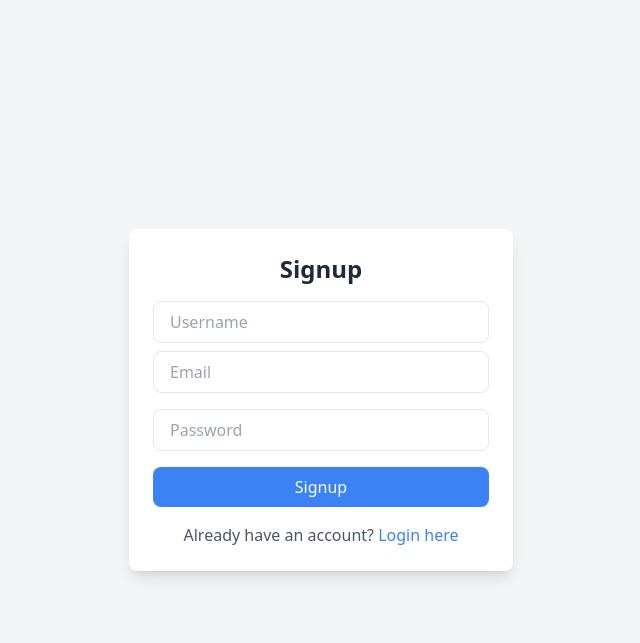
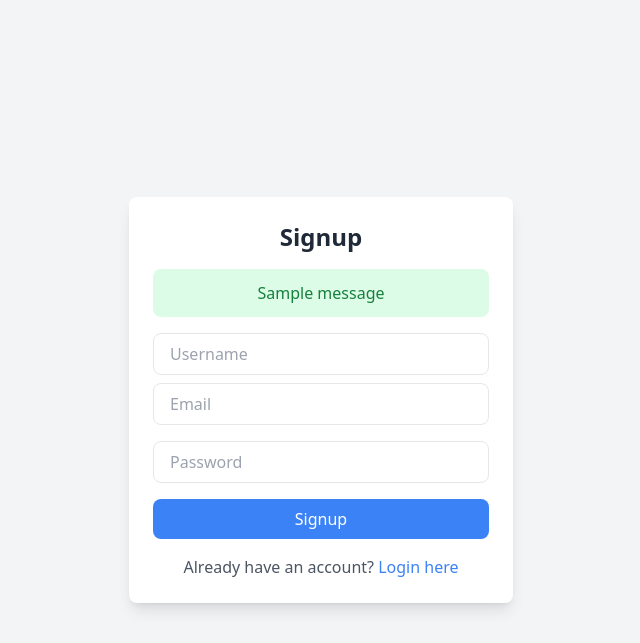
Before and after one commit to aloksingh72/authentication_project_django, a Django app: page /signup/ in a window 1280 px wide. Shown: the top 643 px of the page, without its empty margins (319-959 px from the left). Run offline with Django 4.2, Linux system fonts and the light colour scheme; one stand-in notice (Sample message) is shown; some libraries are stand-ins or nearby versions.

Commit message:
authentication project completed

```diff
--- a/auth_project/accounts/templates/signup.html
+++ b/auth_project/accounts/templates/signup.html
@@ -7,10 +7,26 @@
     <script src="https://cdn.tailwindcss.com"></script>
   </head>
   <body class="bg-gray-100 flex justify-center items-center h-screen">
-  <div class="bg-white shadow-lg rounded-lg p-6 w-96 text-center">
- <h2 class="text-2xl font-bold text-gray-800">Signup</h2>
+    <div class="bg-white shadow-lg rounded-lg p-6 w-96 text-center">
+      <h2 class="text-2xl font-bold text-gray-800">Signup</h2>
 
- <form method="post" class="mt-4">
+      <!-- Display Django messages -->
+      {% if messages %}
+      <div class="mt-4">
+        {% for message in messages %}
+        <div
+          class="p-3 rounded-lg mb-2
+            {% if message.tags == 'success' %} bg-green-100 text-green-700
+            {% elif message.tags == 'error' %} bg-red-100 text-red-700
+            {% else %} bg-gray-100 text-gray-800 {% endif %}"
+        >
+          {{ message }}
+        </div>
+        {% endfor %}
+      </div>
+      {% endif %}
+
+      <form method="post" class="mt-4">
         {% csrf_token %}
         <input
           type="text"
@@ -40,12 +56,13 @@
           Signup
         </button>
       </form>
+
       <p class="mt-4 text-gray-600">
         Already have an account?
-        <a href="{% url 'login' %}" class="text-blue-500 hover:underline"
-          >Login here</a
-        >
+        <a href="{% url 'login' %}" class="text-blue-500 hover:underline">
+          Login here
+        </a>
       </p>
-  </div>
+    </div>
   </body>
 </html>
--- a/auth_project/accounts/views.py
+++ b/auth_project/accounts/views.py
@@ -12,10 +12,11 @@ def signup(request):
         email = request.POST["email"]
         password = request.POST["password"]
 
+         #checking wheather user is exists or not
         if User.objects.filter(username = username).exists():
             messages.error(request,"username is already exists")
             return redirect("signup")
-
+        # if not then create the new user using create_user method
         user  = User.objects.create_user(username = username,email = email,password = password)
         user.save()
         messages.success(request, "Accounts created successfully")
```
Also changed, not shown: auth_project/accounts/templates/login.html (+21 -3 lines), auth_project/db.sqlite3.
